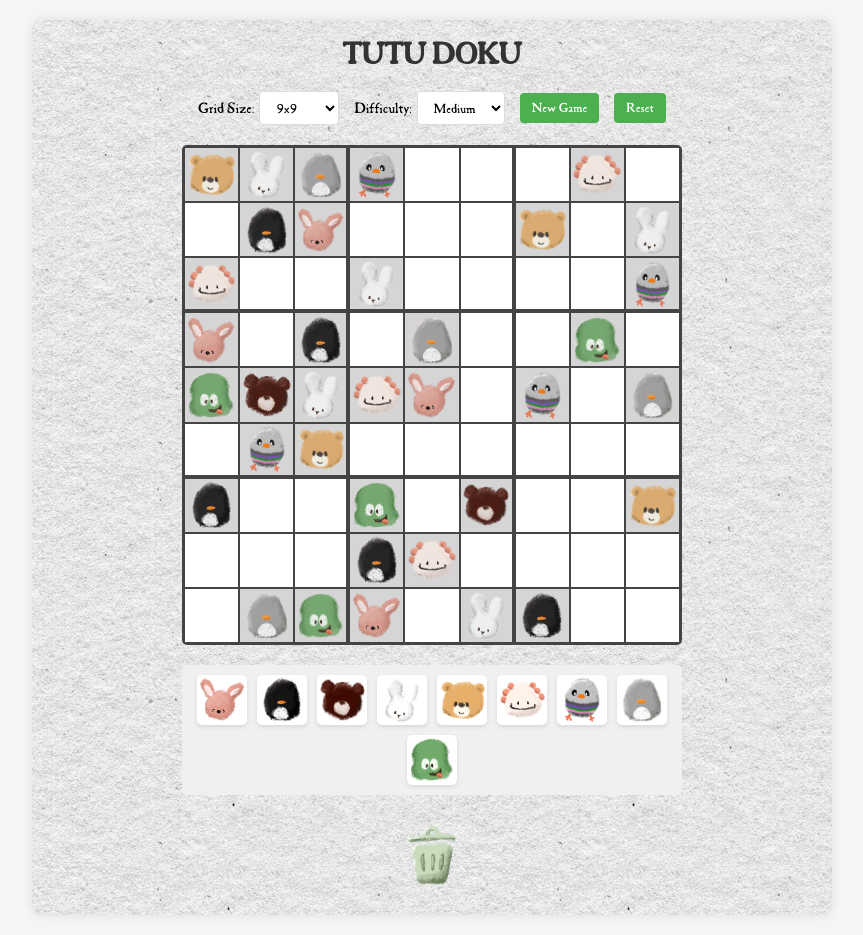
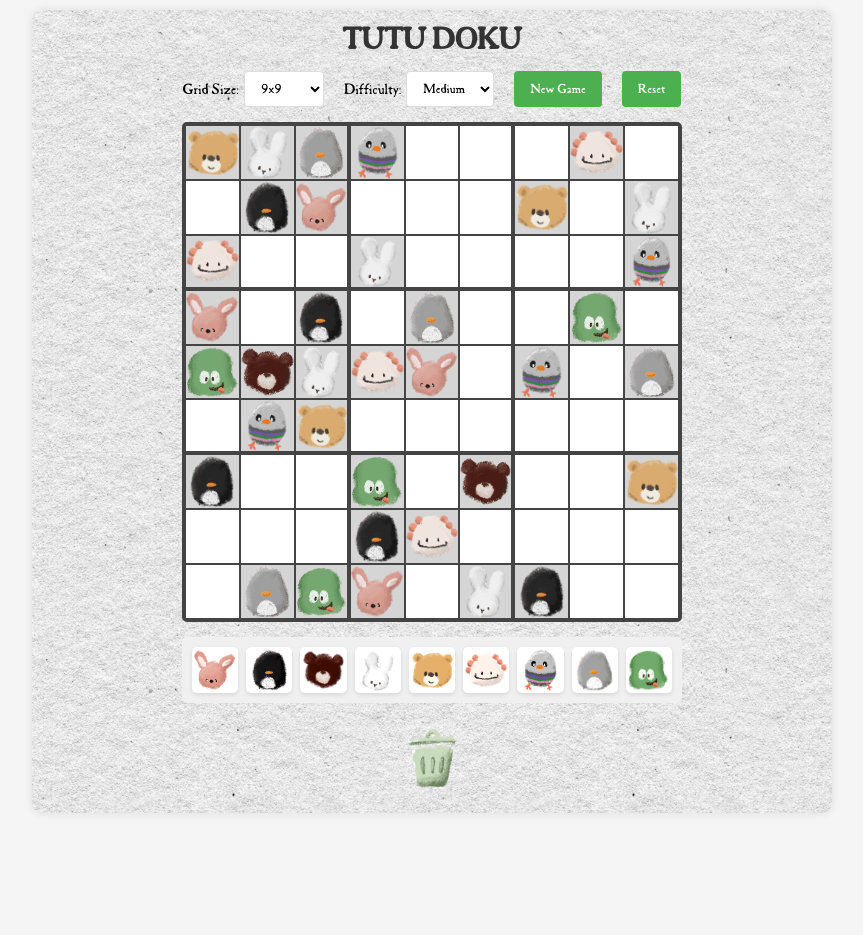
Before and after one commit to kihaahn/Patjjuku, a website: page index.html in a window 1280 px wide. Shown: the whole page, without its empty margins (208-1071 px from the left). After the commit the page ends 823 px from the top, so only its background shows below. Drawn offline with Linux system fonts and the light colour scheme; files whose address does not match are found by name.

Commit message:
Grid spacing issue resolved

```diff
--- a/styles.css
+++ b/styles.css
@@ -8,6 +8,7 @@
     margin: 0;
     padding: 0;
     box-sizing: border-box;
+    -webkit-tap-highlight-color: transparent;
 }
 
 body {
@@ -15,7 +16,9 @@ body {
     background-color: #f5f5f5;
     display: flex;
     justify-content: center;
-    padding: 20px;
+    padding: 10px;
+    min-height: 100vh;
+    width: 100%;
 }
 
 .container {
@@ -27,21 +30,23 @@ body {
     background-size: 400px;
     border-radius: 10px;
     box-shadow: 0 0 10px rgba(0, 0, 0, 0.1);
-    padding: 20px;
+    padding: 15px;
+    margin: 0 auto;
 }
 
 h1 {
     text-align: center;
-    margin-bottom: 20px;
+    margin-bottom: 15px;
     color: #333;
     font-family: 'Beattle', sans-serif;
+    font-size: clamp(24px, 5vw, 32px);
 }
 
 .game-options {
     display: flex;
     flex-wrap: wrap;
-    gap: 15px;
-    margin-bottom: 20px;
+    gap: 10px;
+    margin-bottom: 15px;
     justify-content: center;
     align-items: center;
 }
@@ -50,6 +55,7 @@ h1 {
     display: flex;
     align-items: center;
     gap: 5px;
+    margin: 0 5px;
 }
 
 select, button {
@@ -59,6 +65,7 @@ select, button {
     background-color: white;
     font-size: 14px;
     font-family: 'Beattle', sans-serif;
+    min-height: 36px;
 }
 
 button {
@@ -67,6 +74,8 @@ button {
     color: white;
     border: none;
     transition: background-color 0.3s;
+    padding: 8px 16px;
+    margin: 0 5px;
 }
 
 button:hover {
@@ -77,7 +86,8 @@ button:hover {
     display: flex;
     flex-direction: column;
     align-items: center;
-    gap: 20px;
+    gap: 15px;
+    width: 100%;
 }
 
 .sudoku-grid {
@@ -85,11 +95,12 @@ button:hover {
     grid-template-columns: repeat(var(--grid-size), 1fr);
     gap: 2px;
     margin: 0 auto;
-    max-width: 500px;
+    max-width: min(500px, 95vw);
     width: 100%;
     background-color: #444;
     padding: 3px;
     border-radius: 5px;
+    aspect-ratio: 1/1;
 }
 
 .grid-cell {
@@ -100,6 +111,10 @@ button:hover {
     justify-content: center;
     position: relative;
     cursor: pointer;
+    touch-action: none;
+    width: 100%;
+    height: 100%;
+    overflow: hidden; /* Prevent image overflow */
 }
 
 .grid-cell.prefilled {
@@ -120,10 +135,13 @@ button:hover {
 }
 
 .grid-cell img {
-    max-width: 90%;
-    max-height: 90%;
+    max-width: 100%;
+    max-height: 100%;
+    width: auto;
+    height: auto;
     object-fit: contain;
     user-select: none;
+    display: block; /* Remove any inline spacing */
 }
 
 .grid-cell img.prefilled-image {
@@ -136,20 +154,20 @@ button:hover {
 }
 
 .image-dock {
-    display: flex;
-    gap: 10px;
-    flex-wrap: wrap;
+    display: grid;
+    grid-template-columns: repeat(auto-fit, minmax(45px, 1fr));
+    gap: 8px;
     justify-content: center;
     background-color: #f0f0f0;
     padding: 10px;
     border-radius: 5px;
     width: 100%;
-    max-width: 500px;
+    max-width: min(500px, 95vw);
 }
 
 .dock-item {
-    width: 50px;
-    height: 50px;
+    width: 100%;
+    aspect-ratio: 1/1;
     background-color: white;
     display: flex;
     align-items: center;
@@ -324,3 +342,128 @@ button:hover {
         box-shadow: inset 0 0 0 2px rgba(244, 67, 54, 0.5);
     }
 }
+
+/* Media queries for responsive design */
+@media screen and (max-width: 480px) {
+    body {
+        padding: 5px;
+    }
+
+    .container {
+        padding: 10px;
+    }
+
+    .game-options {
+        gap: 8px;
+    }
+
+    .option-group {
+        flex: 1 1 100%;
+        justify-content: center;
+    }
+
+    select, button {
+        width: 100%;
+        margin: 0;
+    }
+
+    .image-dock {
+        grid-template-columns: repeat(auto-fit, minmax(40px, 1fr));
+        gap: 6px;
+        padding: 8px;
+    }
+}
+
+/* Safari-specific fixes */
+@supports (-webkit-touch-callout: none) {
+    .sudoku-grid {
+        gap: 2px;
+        display: -webkit-grid;
+        display: grid;
+        -webkit-grid-template-columns: repeat(var(--grid-size), 1fr);
+        grid-row-gap: 2px;
+        grid-column-gap: 2px;
+    }
+
+    .image-dock {
+        gap: 8px;
+        display: -webkit-grid;
+        display: grid;
+        -webkit-grid-template-columns: repeat(auto-fit, minmax(45px, 1fr));
+        grid-row-gap: 8px;
+        grid-column-gap: 8px;
+    }
+
+    /* Additional Safari fixes */
+    .grid-cell {
+        -webkit-transform: translateZ(0);
+        transform: translateZ(0);
+        margin: 0;
+        padding: 0;
+        width: 100%;
+        height: 100%;
+    }
+
+    .grid-cell img {
+        max-width: 100%;
+        max-height: 100%;
+        width: auto;
+        height: auto;
+        -webkit-transform: translateZ(0);
+        transform: translateZ(0);
+    }
+
+    .dock-item {
+        -webkit-transform: translateZ(0);
+        transform: translateZ(0);
+        margin: 0;
+        padding: 0;
+    }
+
+    .dock-item img {
+        width: 90%;
+        height: 90%;
+        -webkit-transform: translateZ(0);
+        transform: translateZ(0);
+    }
+
+    @media screen and (max-width: 480px) {
+        .image-dock {
+            -webkit-grid-template-columns: repeat(auto-fit, minmax(40px, 1fr));
+            grid-row-gap: 6px;
+            grid-column-gap: 6px;
+        }
+    }
+}
+
+/* Ensure consistent grid borders */
+.border-right {
+    border-right: 2px solid #444 !important;
+}
+
+.border-bottom {
+    border-bottom: 2px solid #444 !important;
+}
+
+/* Additional spacing fixes for all browsers */
+.sudoku-grid {
+    border: 2px solid #444;
+    padding: 2px;
+}
+
+.grid-cell {
+    margin: 0;
+    padding: 0;
+    border: none;
+}
+
+/* Force hardware acceleration for smoother rendering */
+.sudoku-grid,
+.image-dock,
+.grid-cell,
+.dock-item {
+    -webkit-backface-visibility: hidden;
+    backface-visibility: hidden;
+    -webkit-perspective: 1000;
+    perspective: 1000;
+}
```
